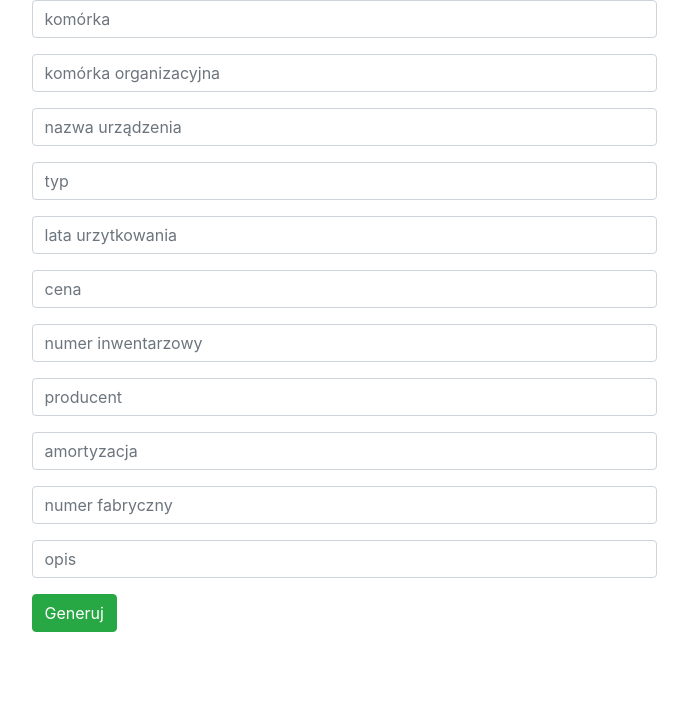
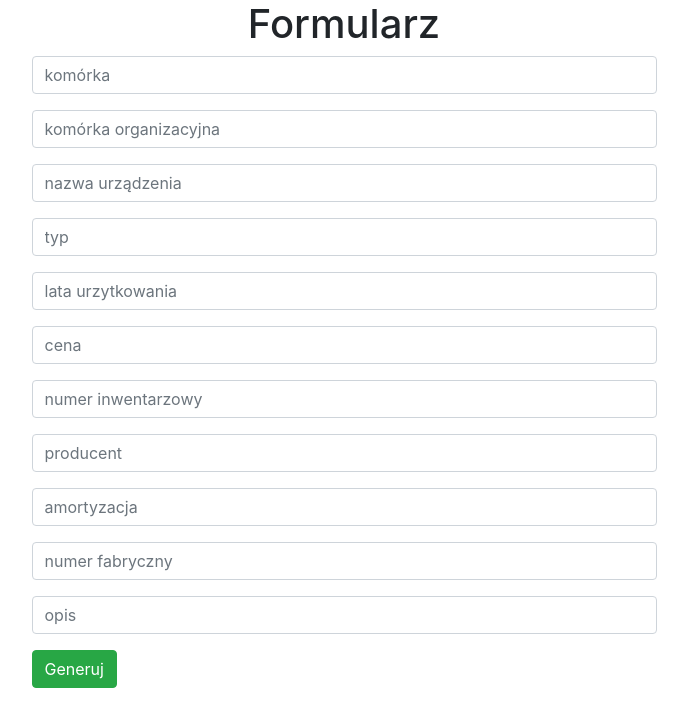
Before and after one commit to MateuszWawro/orzeczenieTechniczneApp, a Flask app: page /form in a window 1280 px wide. Shown: the top 727 px of the page, without its empty margins (296-984 px from the left). Run offline with Flask 2, Linux system fonts and the light colour scheme; some libraries are stand-ins or nearby versions.

Commit message:
edycja w pliku formularz.html

```diff
--- a/app/templates/formularz.html
+++ b/app/templates/formularz.html
@@ -10,8 +10,15 @@
 <body>
 
 <div class = "row">
-    <form class = "col-lg-6 offset-lg-3", method = "get">
+    <form class = "col-lg-6 offset-lg-3 ", method = "get">
         {{form.csrf_token}}
+        <div>
+            <h1>
+                <center>
+                Formularz
+                </center>
+            </h1>
+        </div>
         <div class = "form-group"> {{form.komorka(placeholder="komórka", class="form-control")}}</div>
         <div class = "form-group"> {{form.kom_orz(placeholder="komórka organizacyjna", class="form-control")}}</div>
         <div class = "form-group"> {{form.nazwa_urz(placeholder="nazwa urządzenia", class="form-control")}}</div>
```
